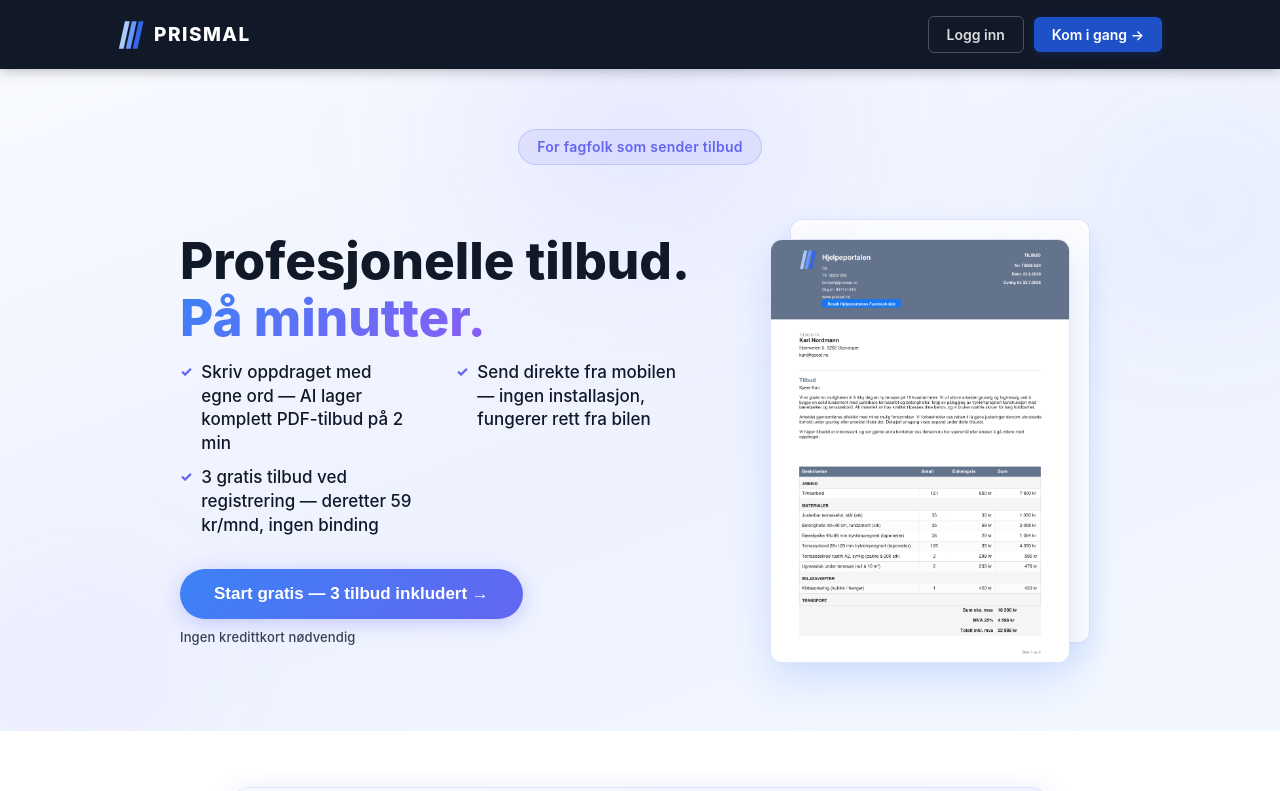
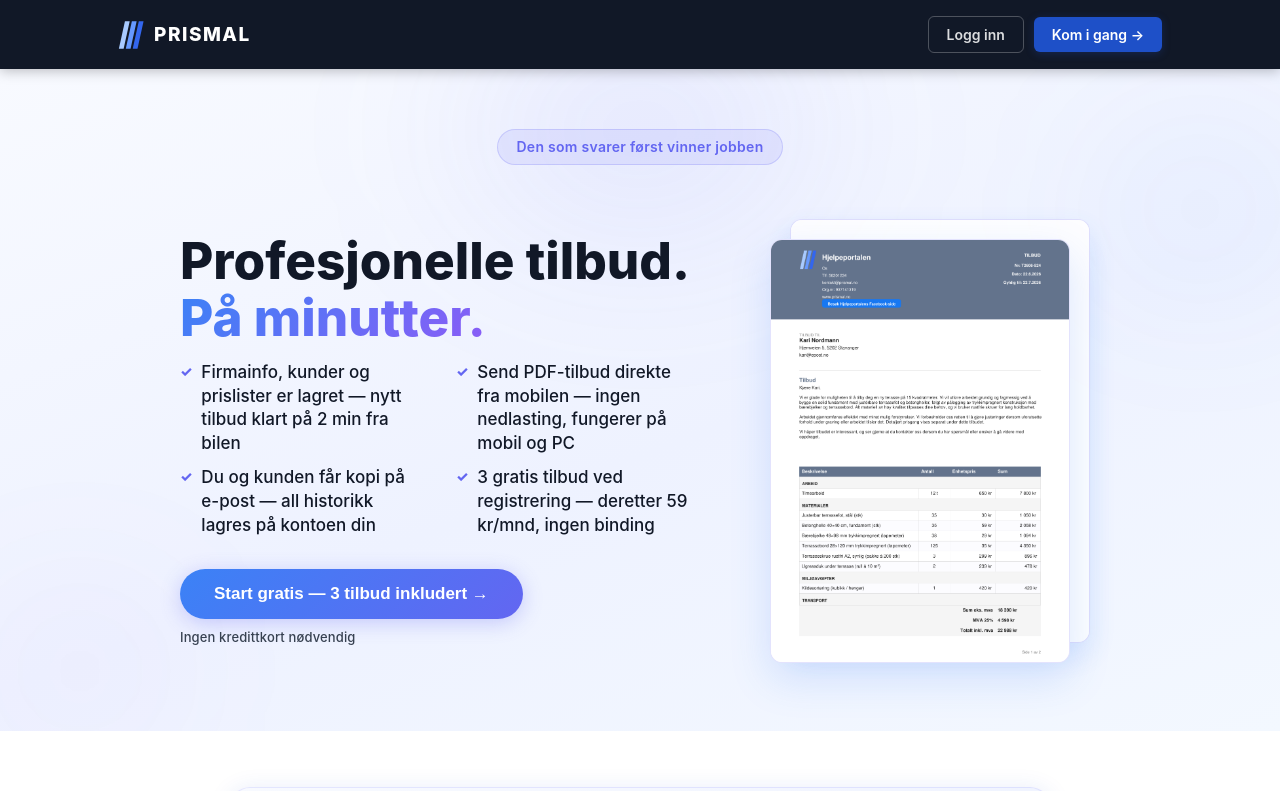
Before and after one commit to anderslura/Prismal, a React (Vite) app: page / in a window 1280 px wide. Shown: the top 791 px of the page. Built offline with nearby package versions, Linux system fonts and the light colour scheme.

Commit message:
feat: ny badge + 4 bullets med sterkere verdiforslag

```diff
--- a/src/components/Landingsside.jsx
+++ b/src/components/Landingsside.jsx
@@ -245,7 +245,7 @@ export default function Landingsside({ onStart, onRegistrer }) {
 
           {/* Badge — sentrert øverst */}
           <div className="l2-hero-topp">
-            <div className="l2-badge">For fagfolk som sender tilbud</div>
+            <div className="l2-badge">Den som svarer først vinner jobben</div>
           </div>
 
           {/* Midtseksjon — tekst + PDF side om side */}
@@ -256,8 +256,9 @@ export default function Landingsside({ onStart, onRegistrer }) {
                 <span className="l2-tittel-grad">På minutter.</span>
               </h1>
               <ul className="l2-punkter l2-punkter-hero">
-                <li>Skriv oppdraget med egne ord — AI lager komplett PDF-tilbud på 2 min</li>
-                <li>Send direkte fra mobilen — ingen installasjon, fungerer rett fra bilen</li>
+                <li>Firmainfo, kunder og prislister er lagret — nytt tilbud klart på 2 min fra bilen</li>
+                <li>Send PDF-tilbud direkte fra mobilen — ingen nedlasting, fungerer på mobil og PC</li>
+                <li>Du og kunden får kopi på e-post — all historikk lagres på kontoen din</li>
                 <li>3 gratis tilbud ved registrering — deretter 59 kr/mnd, ingen binding</li>
               </ul>
               <div className="l2-hero-cta">
```
